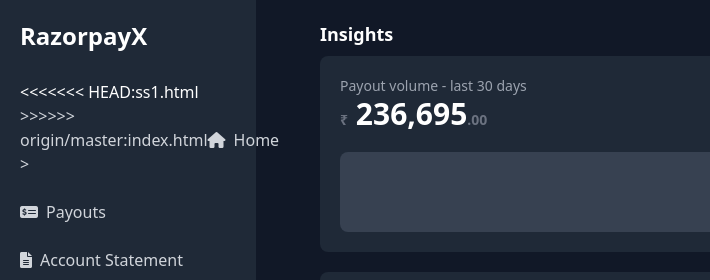
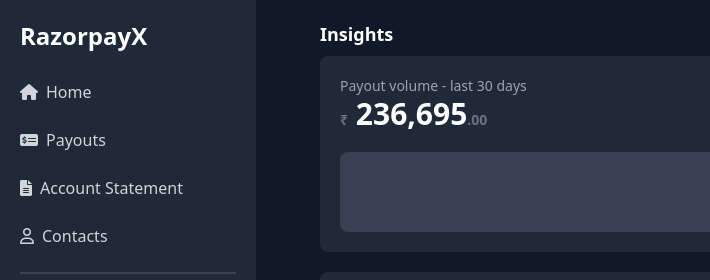
Before and after one commit to Sarika-Agrawal/Tailwind-CSS, a website: page index.html in a window 1280 px wide. Shown: the top 280 px of the page, 0-710 px from the left. Drawn offline with nearby package versions, Linux system fonts and the light colour scheme.

Commit message:
Update index.html

```diff
--- a/index.html
+++ b/index.html
@@ -21,11 +21,7 @@
         <nav>
           <ul class="space-y-6">
             <li class="mb-3">
-<<<<<<< HEAD:ss1.html
-              <a href="ss1.html" class="flex items-center text-gray-300"
-=======
               <a href="index.html" class="flex items-center text-gray-300"
->>>>>>> origin/master:index.html
                 ><i class="fas fa-home mr-2"></i> Home</a
               >
             </li>
```
